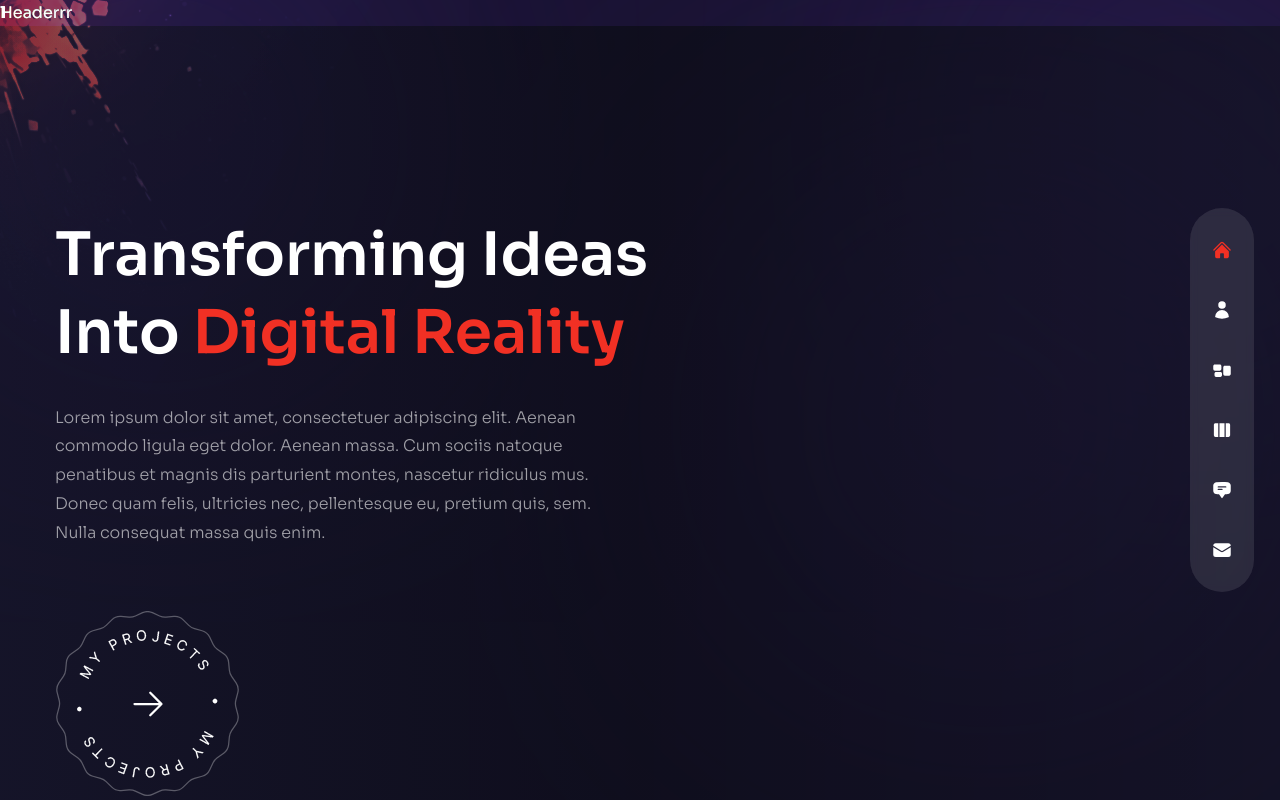
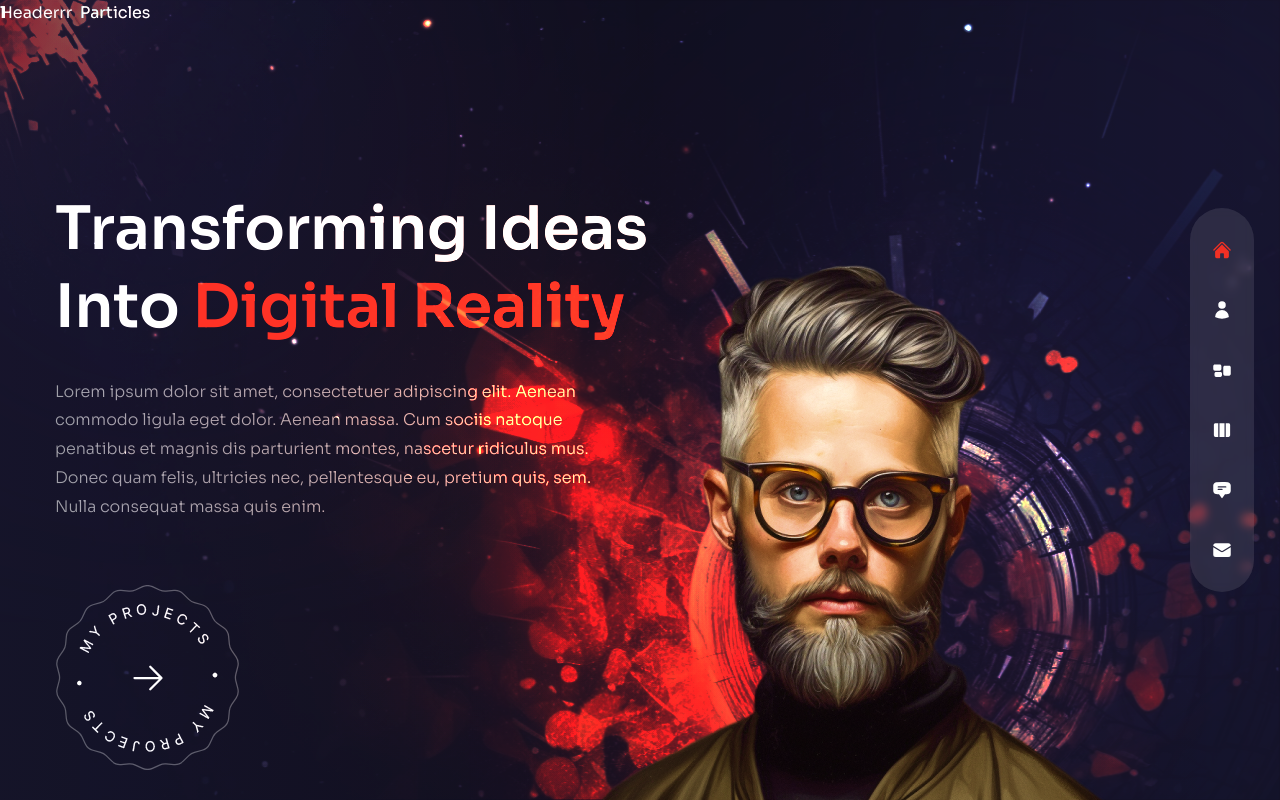
Before and after one commit to hamithakd99/My-Portfolio, a Next.js app: page / in a window 1280 px wide. Built offline with nearby package versions, Linux system fonts and the light colour scheme.

Commit message:
add bg image

```diff
--- a/components/Avatar.js
+++ b/components/Avatar.js
@@ -1,5 +1,12 @@
+//next image
+import Image from "next/image";
+
 const Avatar = () => {
-  return <div>Avatar</div>;
+  return (
+    <div className="hidden xl:flex xl:max-w-none">
+      <Image src={'/avatar.png'} width={737} height={678} className="translate-z-0 w-full h-full"/>
+    </div>
+  )
 };
 
 export default Avatar;
--- a/components/Header.js
+++ b/components/Header.js
@@ -1,5 +1,7 @@
 const Header = () => {
-  return <header>Headerrr</header>;
+  return (
+    <header className="absolute z-30 w-full">Headerrr</header>
+  )
 };
 
 export default Header;
--- a/pages/index.js
+++ b/pages/index.js
@@ -58,6 +58,17 @@ const Home = () => {
           </motion.div>
         </div>
       </div>
+      {/* image */}
+      <div className="w-[1200px] h-full absolute right-0 bottom-0">
+        {/* bg-image */}
+        <div className="bg-none xl:bg-explosion xl:bg-cover xl:bg-right xl:bg-no-repeat w-full h-full absolute mix-blend-color-dodge translate-z-0"></div>
+        {/* particles */}
+        <div>Particles</div>
+        {/* avatar image */}
+        <div className="max-w-[737px] max-h-[678px] absolute -bottom-32 lg:right-[5%]">
+          <Avatar />
+        </div>
+      </div>
     </div>
   );
 };
```
